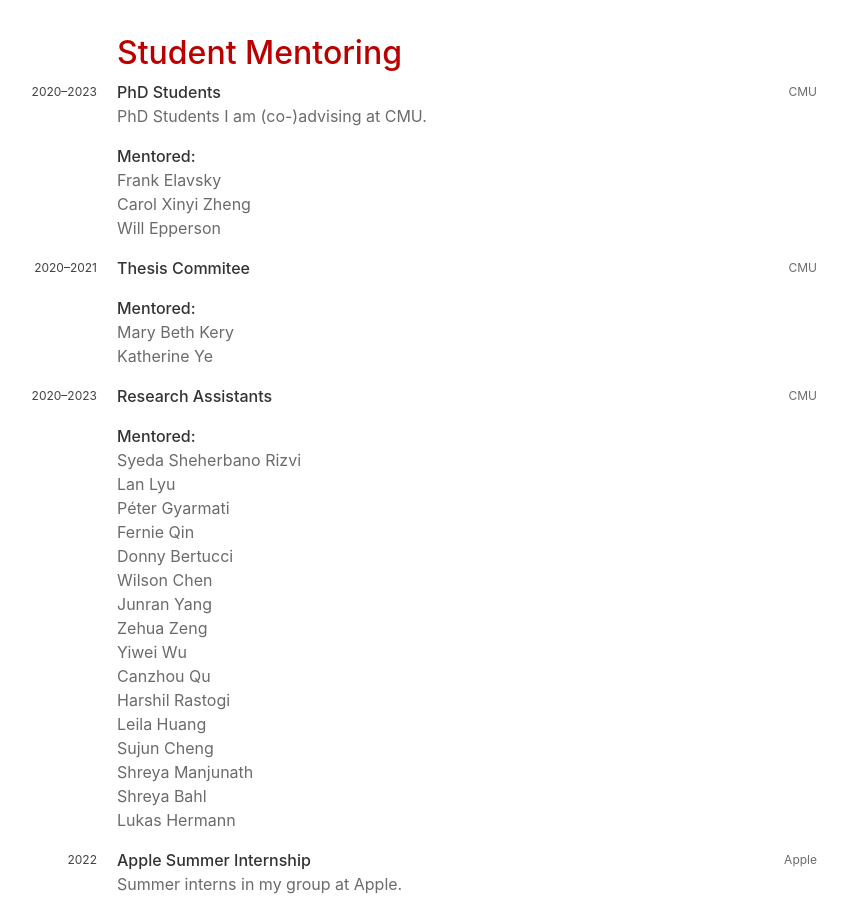
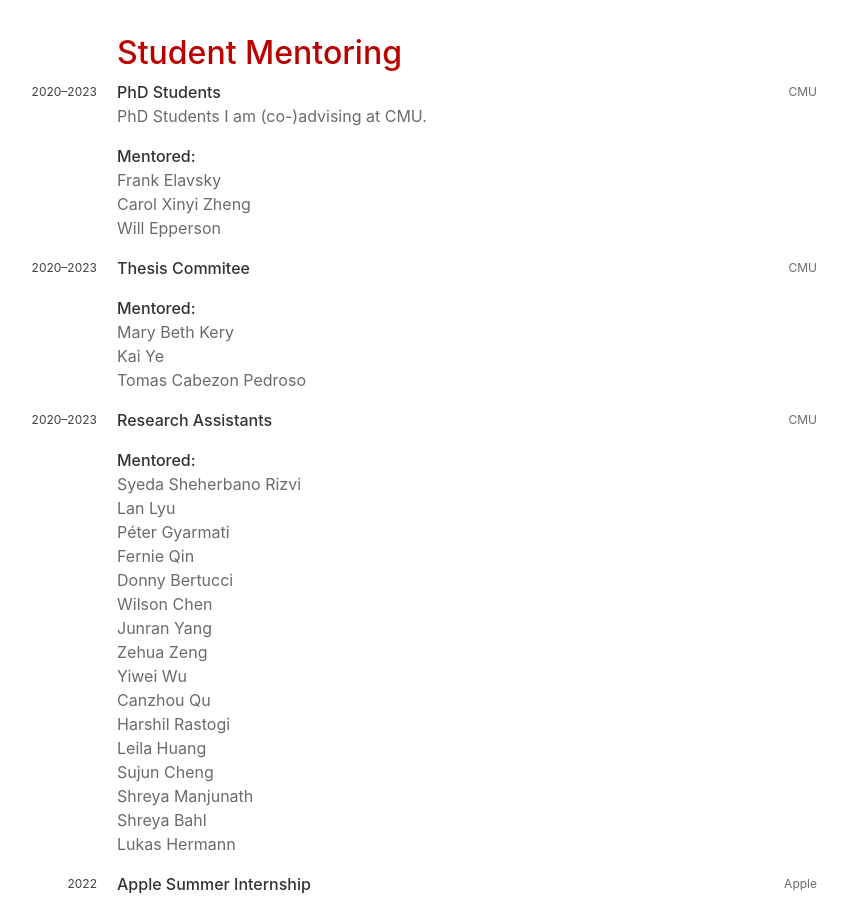
Before and after one commit to domoritz/domoritz.github.io, a Jekyll site: the page built from cv.html, in a window 1280 px wide and 900 px high, scrolled down 6908 px. Shown: the whole window, without its empty margins (223-1070 px from the left). Built offline with Jekyll 4.4.1, drawn with Linux system fonts in a browser that asks for light colours.

Commit message:
update mentoring and lockfile

```diff
--- a/_data/mentoring.yml
+++ b/_data/mentoring.yml
@@ -7,11 +7,13 @@
     - Carol Xinyi Zheng
     - Will Epperson
 - title: "Thesis Commitee"
-  year: 2020-2021
+  year: 2020-2023
   location: CMU
   who:
     - Mary Beth Kery
-    - Katherine Ye
+    - Kai Ye
+    - Tomas Cabezon Pedroso
+
 - title: "Research Assistants"
   year: 2020-2023
   location: CMU
```
Also changed, not shown: Gemfile.lock.
